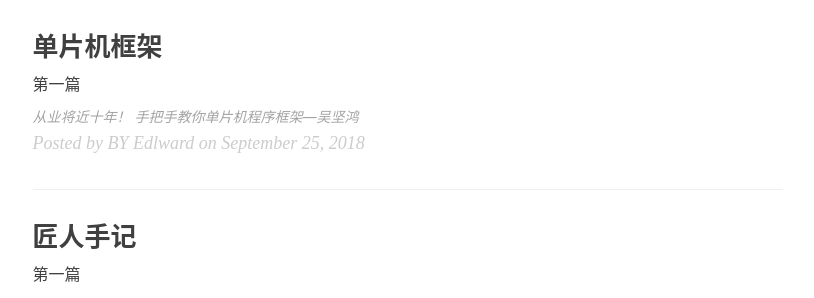
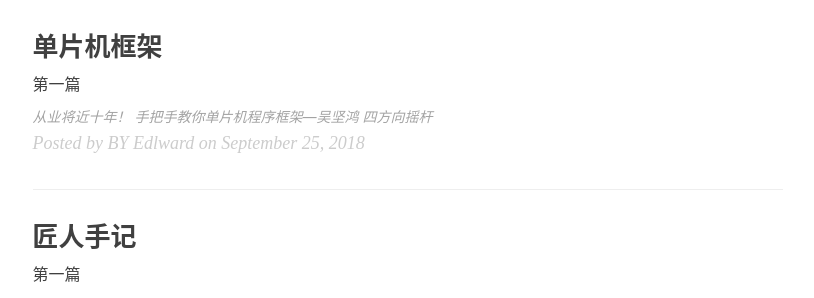
Before and after one commit to gary-robotics/dlward, a Jekyll site: the page built from index.html, in a window 1280 px wide and 900 px high, scrolled down 1609 px. Shown: the part 152-450 px from the top of the window, without its empty margins (135-949 px from the left). Built offline with Jekyll 4.4.1, drawn with Linux system fonts in a browser that asks for light colours; nearby versions of some CDN libraries; the list of posts is cut into pages by our own code.

Commit message:
Update 2018-10-07-单片机框架-2018.markdown

```diff
--- a/_posts/2018-10-07-单片机框架-2018.markdown
+++ b/_posts/2018-10-07-单片机框架-2018.markdown
@@ -12,3 +12,5 @@ tags:                               #标签
 
 
 [从业将近十年！ 手把手教你单片机程序框架—吴坚鸿](https://discourse-production.oss-cn-shanghai.aliyuncs.com/original/3X/9/9/9977547f06b71ef0f3684ab56815ba03906a515c.pdf)
+
+[四方向摇杆](https://blog.csdn.net/xufeng0991/article/details/75141161)
```
